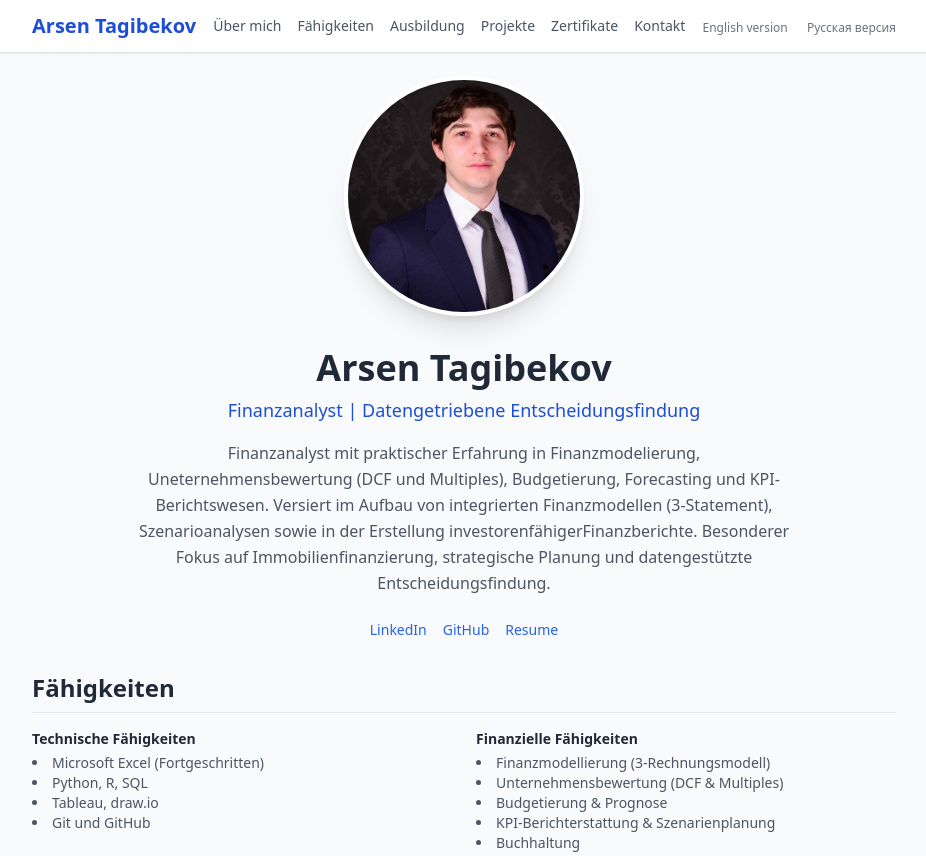
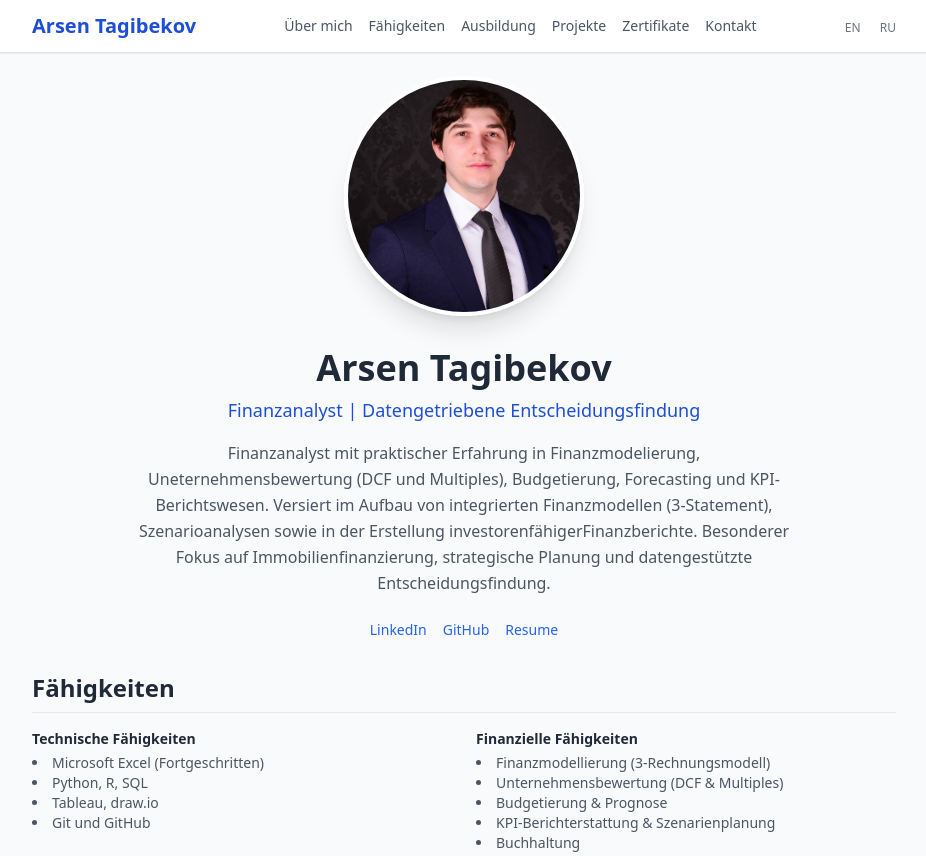
Before and after one commit to arsentag/arsentag.github.io, a plain HTML site: page de/index.html in a window 1280 px wide. Shown: the top 856 px of the page, without its empty margins (176-1102 px from the left). Drawn offline with nearby package versions, Linux system fonts and the light colour scheme.

Commit message:
modified

```diff
--- a/de/index.html
+++ b/de/index.html
@@ -23,8 +23,8 @@
     </div>
 
     <div class="text-xs text-gray-500 mt-1 space-x-4">
-    <a href="/index.html" class="hover:underline">English version</a>
-    <a href="/ru/index.html" class="hover:underline">Русская версия</a>
+    <a href="/index.html" class="hover:underline">EN</a>
+    <a href="/ru/index.html" class="hover:underline">RU</a>
   </div>
   </nav>
 </header>
```
Also changed, not shown: ru/index.html (+2 -2 lines).
